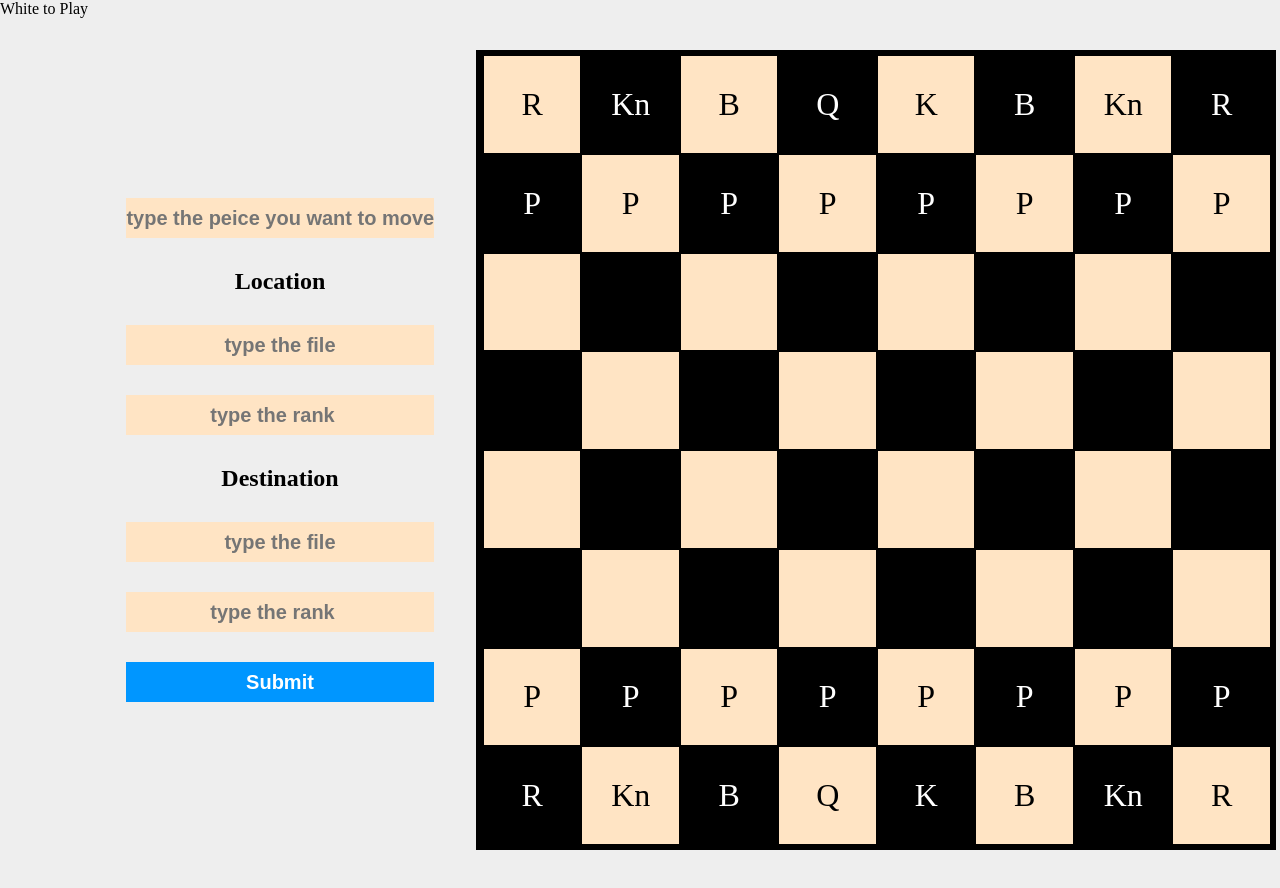
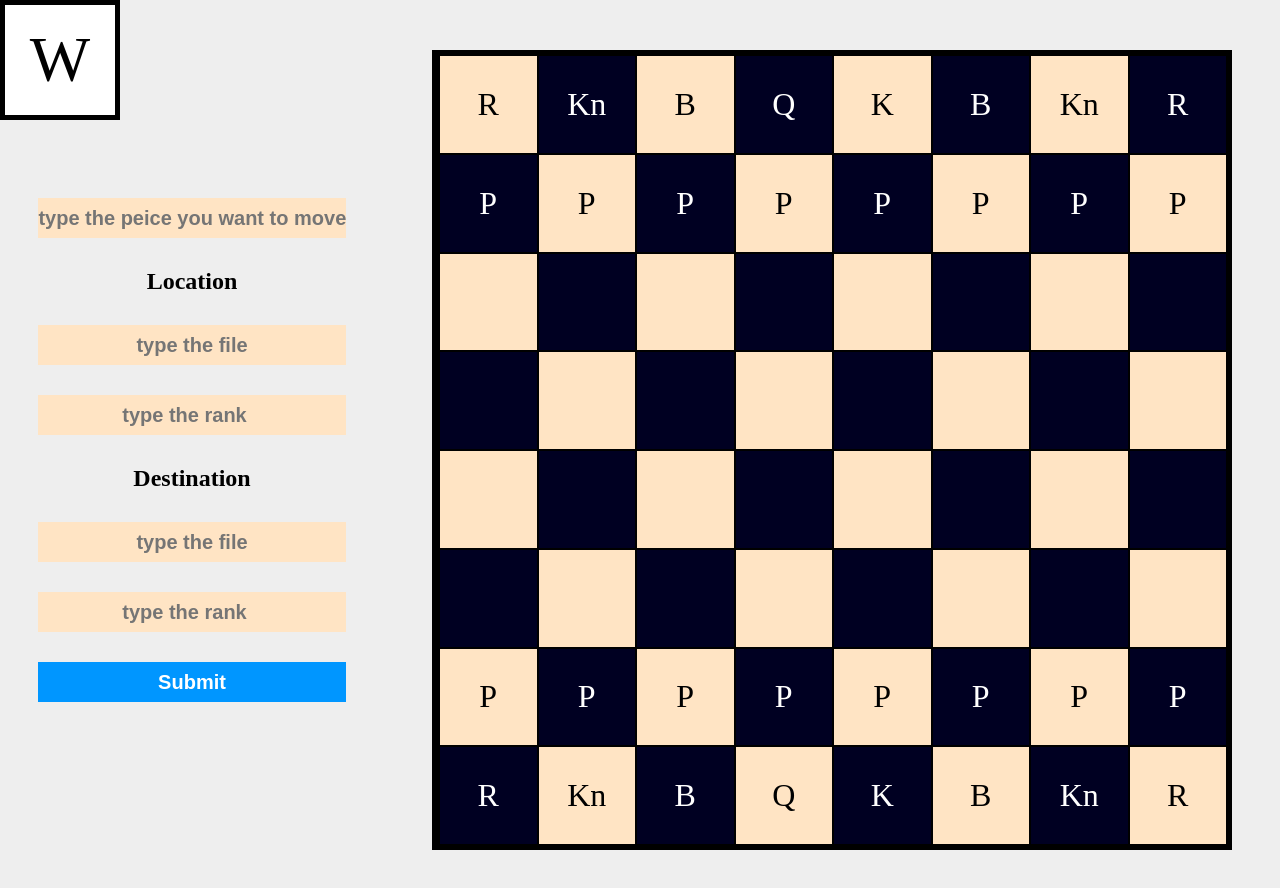
Before and after one commit to lk-kheir/js-chess-game, a website with bundled scripts: page index.html in a window 1280 px wide. Built offline with nearby package versions, Linux system fonts and the light colour scheme.

Commit message:
addes an indication of the current player

```diff
--- a/app.js
+++ b/app.js
@@ -23,6 +23,7 @@ function getAllMoveDetails() {
     }
 }
 
+
 submitMoveInput.addEventListener("click" , () => {
     let moveDetails = getAllMoveDetails();
     console.log(moveDetails);
@@ -30,7 +31,8 @@ submitMoveInput.addEventListener("click" , () => {
     if (moveDetails.peiceType === 'P') {
         brd.pawnMove(moveDetails);
         brd.showBoard();
-    }else if (peice == "Kn") {
+    }  else if (peice == "Kn") {
 
     }
+
 });
--- a/index.html
+++ b/index.html
@@ -10,8 +10,8 @@
 </head>
 <body>
     <div class="container">
-        <div class="who's__turn">
-            <span>White to Play</span>
+        <div class="whos_turn">
+            <span>W</span>
         </div>
         <div class="input-moves">
             <input class="peice-type" type="text" placeholder="type the peice you want to move">
--- a/src/Board.js
+++ b/src/Board.js
@@ -70,7 +70,6 @@ export default class Board{
         ]
 
         this.playingNow = 'W';
-        this.PlayingNext = "B"
         this.listPinnedPeices = [];
 
     }
@@ -86,10 +85,12 @@ export default class Board{
         // moveDetails passes the location.file and destination.file using letters so transforme them into numbers
         location.file = ALPHABTIC.indexOf(location.file);
         destination.file = ALPHABTIC.indexOf(destination.file);
-        // this conditiion means we move the pawn one squre forward
+        // this condition means we move the pawn one squre forward
         if (Math.abs(destination.rank - location.rank) === 1) {
             this.swapSquares(location, destination)
-            this.updateTheDOMBoard(moveDetails);
+            this.updateTheDOMBoard(moveDetails);;
+            this.updateTurns();
+
         }
         // the case if the pawn is goin two moves for the first time
         else if ((Math.abs(destination.rank - location.rank) === 2) &&
@@ -97,6 +98,7 @@ export default class Board{
 
             this.swapSquares(location, destination)
             this.updateTheDOMBoard(moveDetails);
+            this.updateTurns();
 
         } else {
             alert("invalid move")
@@ -121,4 +123,16 @@ export default class Board{
         this.board[location.rank][location.file] = tempSquare;
 
     }
+
+    updateTurns() {
+        if (this.playingNow === "W") {
+            this.playingNow = "B";
+            document.querySelector(".whos_turn").innerHTML = `B`;
+        }
+        else{
+            this.playingNow = "W";
+            document.querySelector(".whos_turn").innerHTML = `W`;
+
+        }
+    }
 }
--- a/style.css
+++ b/style.css
@@ -11,6 +11,20 @@ body {
 .container {
     display: flex;
     justify-content: center;
+}
+
+.whos_turn {
+    position: fixed;
+    top: 0;
+    left: 0;
+    height: 120px;
+    width: 120px;
+    font-size: 4rem;
+    border: 5px solid black;
+    background-color: white;
+    display: flex;
+    justify-content: center;
+    align-items: center;
 }
 
 .input-moves {
@@ -74,7 +88,7 @@ body {
 }
 
 .black-square {
-    background-color: black;
+    background-color: #002;
     color: white;
 
 }
```
